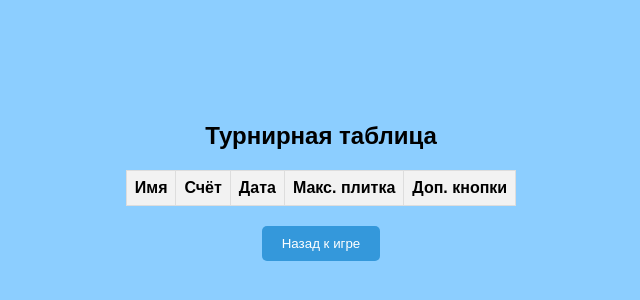
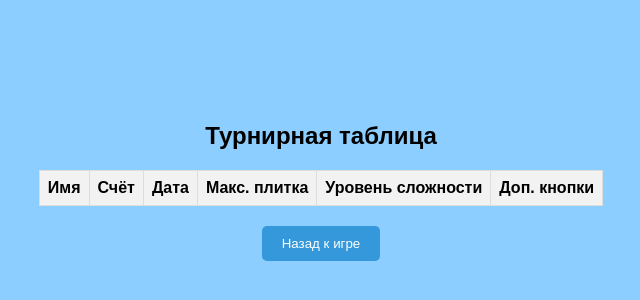
Before and after one commit to Alexei-rzn/Test2, a plain HTML site: page victory.html in a window 1280 px wide. Shown: the part 218-518 px from the top of the page, without its empty margins (319-959 px from the left). Drawn offline with Linux system fonts and the light colour scheme.

Commit message:
Update victory.html

```diff
--- a/victory.html
+++ b/victory.html
@@ -6,45 +6,67 @@
     <meta name="description" content="Турнирная таблица игры 2048">
     <title>Турнирная таблица 2048</title>
     <link rel="stylesheet" href="style.css">
+    <style>
+        table {
+            width: 90%; /* Установим ширину таблицы на 90% */
+            border-collapse: collapse;
+            margin: 0 auto; /* Центрируем таблицу */
+        }
+        th, td {
+            padding: 10px;
+            text-align: center;
+            border: 1px solid #ddd;
+        }
+    </style>
 </head>
 <body>
     <div class="victory-container">
         <h2>Турнирная таблица</h2>
         <table id="leaderboard">
-            <thead>
             <tr>
                 <th>Имя</th>
                 <th>Счёт</th>
                 <th>Дата</th>
                 <th>Макс. плитка</th>
+                <th>Уровень сложности</th>
                 <th>Доп. кнопки</th>
             </tr>
-            </thead>
-            <tbody>
             <!-- Данные будут динамически добавлены через JavaScript -->
-            </tbody>
         </table>
         <button id="back-button" class="back-button">Назад к игре</button>
     </div>
 
     <script>
+        // Загрузка таблицы лидеров (например, из локального хранилища)
         function loadLeaderboard() {
             const leaderboard = JSON.parse(localStorage.getItem('leaderboard')) || [];
-            const leaderboardTable = document.getElementById('leaderboard').querySelector('tbody');
-            leaderboardTable.innerHTML = '';
-            leaderboard.sort((a, b) => b.score - a.score);
-            leaderboard.forEach(entry => {
+            const leaderboardTable = document.getElementById('leaderboard');
+            leaderboardTable.innerHTML = `
+                <tr>
+                    <th>Имя</th>
+                    <th>Счёт</th>
+                    <th>Дата</th>
+                    <th>Макс. плитка</th>
+                    <th>Уровень сложности</th>
+                    <th>Доп. кнопки</th>
+                </tr>
+            `;
+            // Фильтруем по дате и плитке 2048
+            leaderboard.filter(entry => entry.tile === 2048 || new Date(entry.date).toDateString() === new Date().toDateString())
+            .sort((a, b) => b.score - a.score).forEach(entry => {
                 const row = document.createElement('tr');
-                row.innerHTML = `<td>${entry.name}</td><td>${entry.score}</td><td>${entry.date}</td><td>${entry.tile}</td><td>${entry.additionalClicks}</td>`;
+                row.innerHTML = `<td>${entry.name}</td><td>${entry.score}</td><td>${entry.date}</td><td>${entry.tile}</td><td>${entry.difficulty}</td><td>${entry.additionalClicks}</td>`;
                 leaderboardTable.appendChild(row);
             });
         }
 
+        // Обработчик для кнопки назад
         document.getElementById("back-button").addEventListener("click", () => {
-            window.location.href = "index.html";
+            window.location.href = "index.html"; // Переход обратно к игре
         });
 
-        loadLeaderboard();
+        // Инициализация
+        loadLeaderboard(); // Загрузка таблицы лидеров
     </script>
 </body>
 </html>
```
Lines whose indentation alone changed are shown as unchanged.
